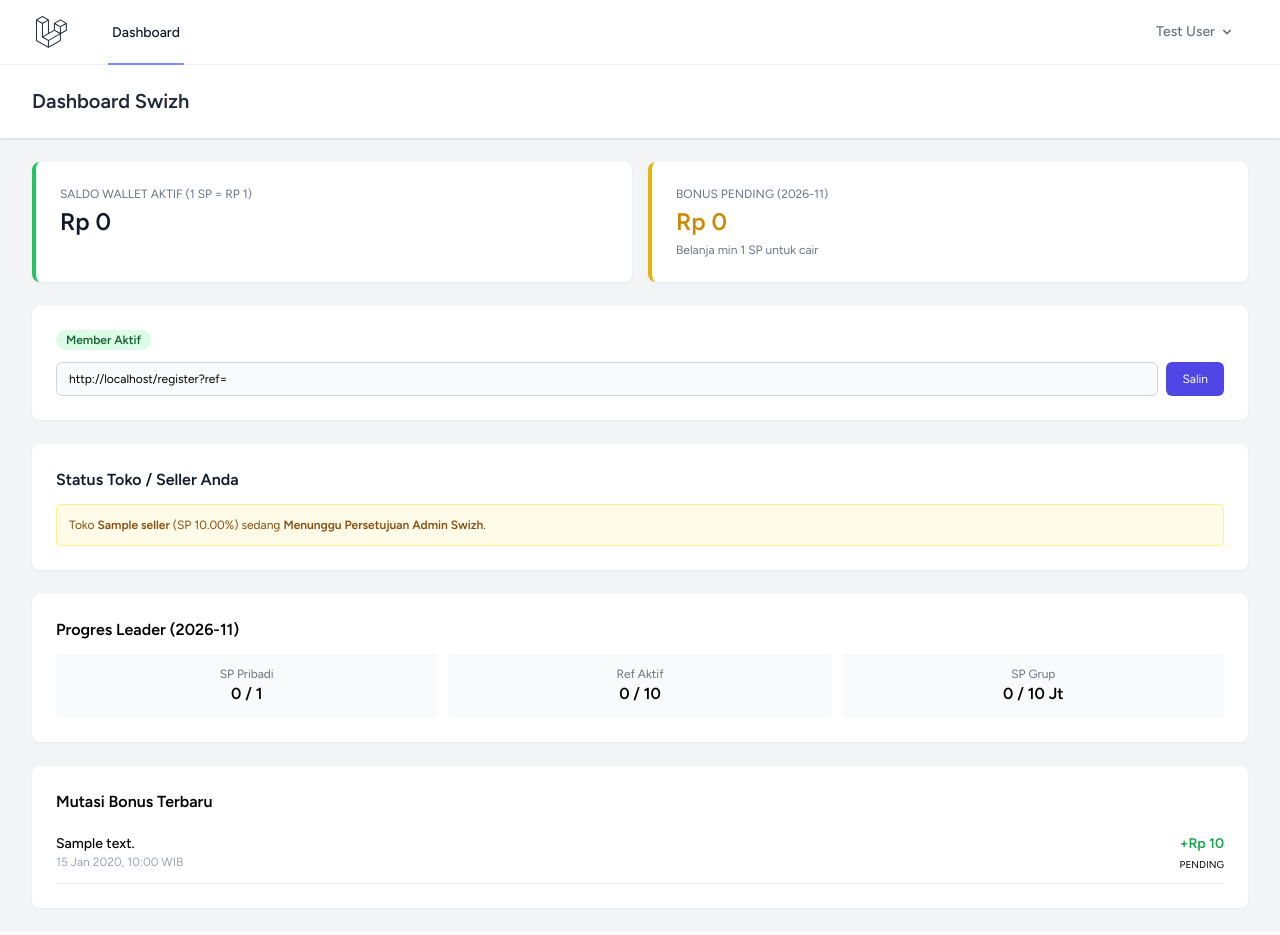
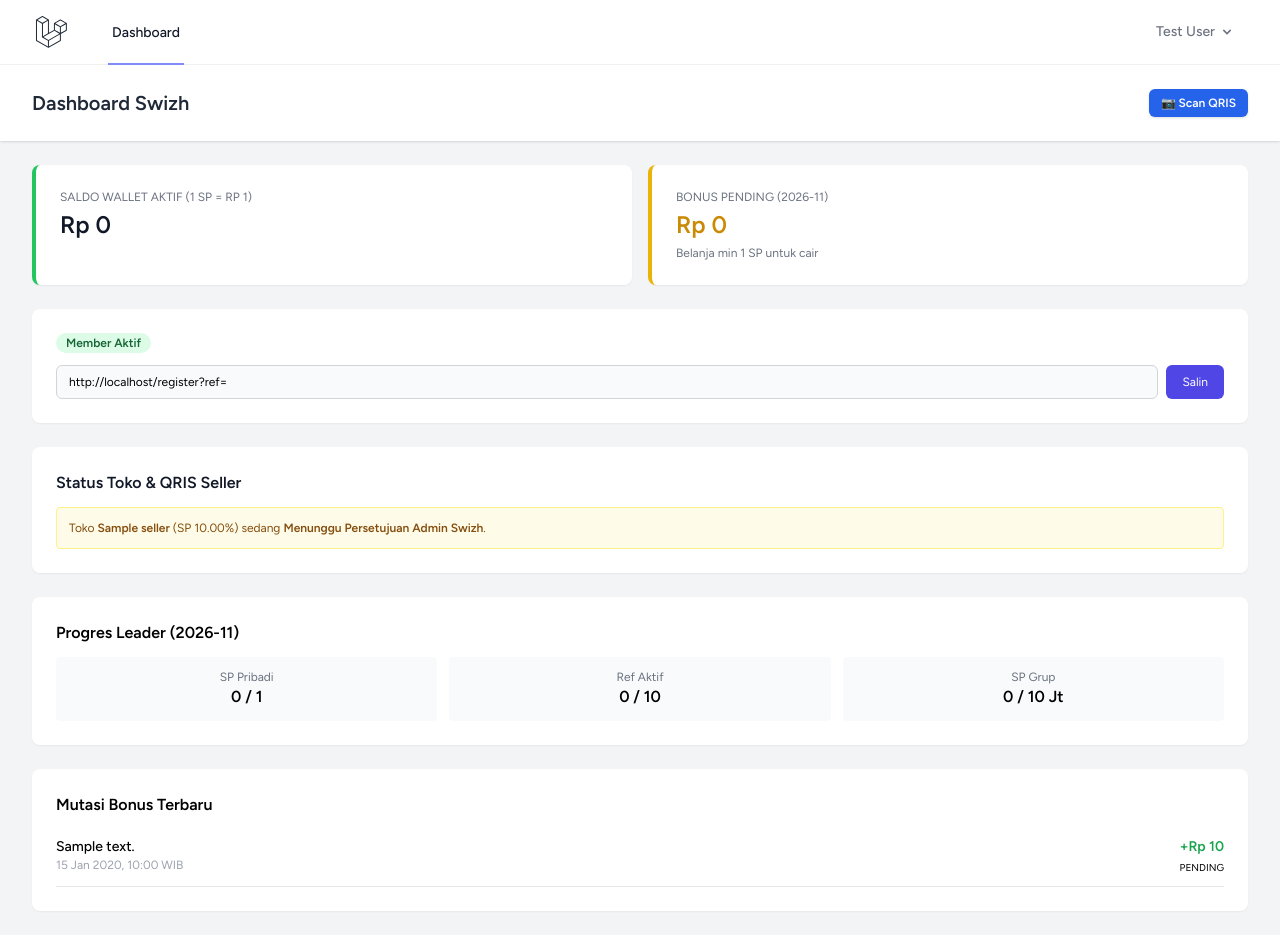
Before and after one commit to izunlaravel/Swizh, a Laravel app: page /dashboard in a window 1280 px wide. Before the commit the page ends 910 px from the top, so only its background shows below. Run offline with Laravel 12, Linux system fonts and the light colour scheme; a user stored in the database is signed in; data comes from the database, SQL or seed files in the repository; tables that the repository leaves empty hold one stand-in row (values such as "Sample post"); style sheets or scripts are compiled from the project's sources.

Commit message:
fix routes qris scan dan pay

```diff
--- a/resources/views/dashboard.blade.php
+++ b/resources/views/dashboard.blade.php
@@ -18,26 +18,30 @@
 
 <x-app-layout>
     <x-slot name="header">
-        <div class="flex justify-between items-center">
+        <div class="flex justify-between items-center gap-2">
             <h2 class="font-semibold text-xl text-gray-800 leading-tight">Dashboard Swizh</h2>
+            <div class="flex items-center gap-2">
+                <a href="{{ route('qris.scan') }}" style="background-color:#2563eb; color:#ffffff;" class="px-3 py-1.5 text-xs font-bold rounded-md shadow">
+                    📷 Scan QRIS
+                </a>
                 @if($user->is_admin)
                     <a href="{{ route('admin.sellers.index') }}" style="background-color:#d97706; color:#ffffff;" class="px-3 py-1.5 text-xs font-bold rounded-md shadow">
-                    ⚙ Panel Admin
+                        ⚙ Admin
                     </a>
                 @endif
+            </div>
         </div>
     </x-slot>
 
     <div class="py-6">
         <div class="max-w-7xl mx-auto sm:px-6 lg:px-8 space-y-6">
             @if(session('success'))
-                <div class="p-4 bg-green-100 border border-green-400 text-green-800 rounded-md text-sm">{{ session('success') }}</div>
+                <div class="p-4 bg-green-100 border border-green-400 text-green-800 rounded-md text-sm font-medium">{{ session('success') }}</div>
             @endif
             @if(session('error'))
                 <div class="p-4 bg-red-100 border border-red-400 text-red-800 rounded-md text-sm">{{ session('error') }}</div>
             @endif
 
-            <!-- Saldo & Bonus Pending -->
             <div class="grid grid-cols-1 md:grid-cols-2 gap-4">
                 <div class="bg-white shadow-sm sm:rounded-lg p-6 border-l-4 border-green-500">
                     <p class="text-xs text-gray-500 uppercase">Saldo Wallet Aktif (1 SP = Rp 1)</p>
@@ -50,7 +54,6 @@
                 </div>
             </div>
 
-            <!-- Link Referral -->
             <div class="bg-white shadow-sm sm:rounded-lg p-6">
                 <div class="flex justify-between mb-3">
                     <span class="px-2.5 py-0.5 rounded-full text-xs font-semibold bg-green-100 text-green-800">Member Aktif</span>
@@ -62,11 +65,10 @@
                 </div>
             </div>
 
-            <!-- Modul Seller untuk Member Biasa -->
+            <!-- Modul Seller + QR Code Toko -->
             <div class="bg-white shadow-sm sm:rounded-lg p-6">
-                <h3 class="font-semibold text-gray-900 mb-3">Status Toko / Seller Anda</h3>
+                <h3 class="font-semibold text-gray-900 mb-3">Status Toko & QRIS Seller</h3>
                 @if(!$mySeller)
-                    <p class="text-xs text-gray-500 mb-4">Ingin menerima pembayaran member & memberikan SP? Ajukan pendaftaran Seller di bawah ini (wajib persetujuan Admin).</p>
                     <form method="POST" action="{{ route('member.seller.apply') }}" class="grid grid-cols-1 md:grid-cols-3 gap-3">
                         @csrf
                         <input type="text" name="store_name" required placeholder="Nama Toko Anda" class="text-sm border-gray-300 rounded-md">
@@ -81,24 +83,27 @@
                         Toko <strong>{{ $mySeller->store_name }}</strong> (SP {{ $mySeller->sp_percentage }}%) sedang <strong>Menunggu Persetujuan Admin Swizh</strong>.
                     </div>
                 @else
-                    <div class="flex flex-col md:flex-row md:items-center md:justify-between gap-4 p-4 bg-gray-50 rounded-lg">
-                        <div>
-                            <p class="font-bold text-gray-900">{{ $mySeller->store_name }} <span class="text-xs font-normal text-green-600">(● Seller Aktif)</span></p>
-                            <p class="text-xs text-gray-600 mt-1">Persentase SP Aktif: <strong>{{ $mySeller->sp_percentage }}%</strong></p>
+                    <div class="flex flex-col md:flex-row items-center justify-between gap-6 p-4 bg-gray-50 rounded-lg">
+                        <div class="text-center md:text-left">
+                            <p class="font-bold text-lg text-gray-900">{{ $mySeller->store_name }} <span class="text-xs font-normal text-green-600">(● Aktif)</span></p>
+                            <p class="text-xs text-gray-600 mt-1">Kode QR Toko: <strong>SWZ-STORE-{{ $mySeller->id }}</strong> | SP: <strong>{{ $mySeller->sp_percentage }}%</strong></p>
                             @if($mySeller->requested_sp_percentage)
-                                <p class="text-xs text-yellow-700 mt-1">⏳ Pengajuan ubah SP ke <strong>{{ $mySeller->requested_sp_percentage }}%</strong> menunggu persetujuan Admin.</p>
+                                <p class="text-xs text-yellow-700 mt-1">⏳ Pengajuan SP {{ $mySeller->requested_sp_percentage }}% menunggu Admin.</p>
                             @endif
-                        </div>
-                        <form method="POST" action="{{ route('member.seller.request_sp') }}" class="flex items-center gap-2">
+                            <form method="POST" action="{{ route('member.seller.request_sp') }}" class="flex items-center gap-2 mt-3">
                                 @csrf
                                 <input type="number" step="0.01" name="requested_sp_percentage" placeholder="SP Baru %" required class="w-28 text-xs border-gray-300 rounded-md">
                                 <button type="submit" class="px-3 py-2 bg-indigo-600 text-white text-xs rounded-md">Ajukan Ubah %</button>
                             </form>
                         </div>
+                        <div class="text-center bg-white p-3 rounded-lg border shadow-sm">
+                            <img src="https://qrserver.com{{ urlencode(url('/qris/scan?store_code=SWZ-STORE-' . $mySeller->id)) }}" alt="QR Toko" class="mx-auto">
+                            <p class="text-[11px] font-bold text-gray-700 mt-1">SCAN QRIS SWIZH</p>
+                        </div>
+                    </div>
                 @endif
             </div>
 
-            <!-- Progres Leader -->
             <div class="bg-white shadow-sm sm:rounded-lg p-6">
                 <h3 class="font-semibold mb-3">Progres Leader ({{ $period }})</h3>
                 <div class="grid grid-cols-3 gap-3 text-center">
@@ -108,7 +113,6 @@
                 </div>
             </div>
 
-            <!-- Mutasi Bonus -->
             <div class="bg-white shadow-sm sm:rounded-lg p-6">
                 <h3 class="font-semibold mb-3">Mutasi Bonus Terbaru</h3>
                 @forelse($ledgers as $item)
--- a/routes/web.php
+++ b/routes/web.php
@@ -3,6 +3,7 @@
 use App\Http\Controllers\ProfileController;
 use App\Http\Controllers\AdminSellerController;
 use App\Http\Controllers\MemberSellerController;
+use App\Http\Controllers\QrisPaymentController;
 use Illuminate\Support\Facades\Route;
 
 Route::get('/', function () {
@@ -21,6 +22,9 @@ Route::middleware('auth')->group(function () {
     Route::post('/seller/apply', [MemberSellerController::class, 'apply'])->name('member.seller.apply');
     Route::post('/seller/request-sp', [MemberSellerController::class, 'requestSpChange'])->name('member.seller.request_sp');
 
+    Route::get('/qris/scan', [QrisPaymentController::class, 'scanPage'])->name('qris.scan');
+    Route::post('/qris/pay', [QrisPaymentController::class, 'processPayment'])->name('qris.pay');
+
     Route::prefix('admin')->name('admin.')->group(function () {
         Route::get('/sellers', [AdminSellerController::class, 'index'])->name('sellers.index');
         Route::post('/sellers/{id}/approve', [AdminSellerController::class, 'approveSeller'])->name('sellers.approve');
```
Also changed, not shown: app/Http/Controllers/QrisPaymentController.php (added, +65 -0 lines), resources/views/qris/scan.blade.php (added, +80 -0 lines). Lines whose indentation alone changed are shown as unchanged.
